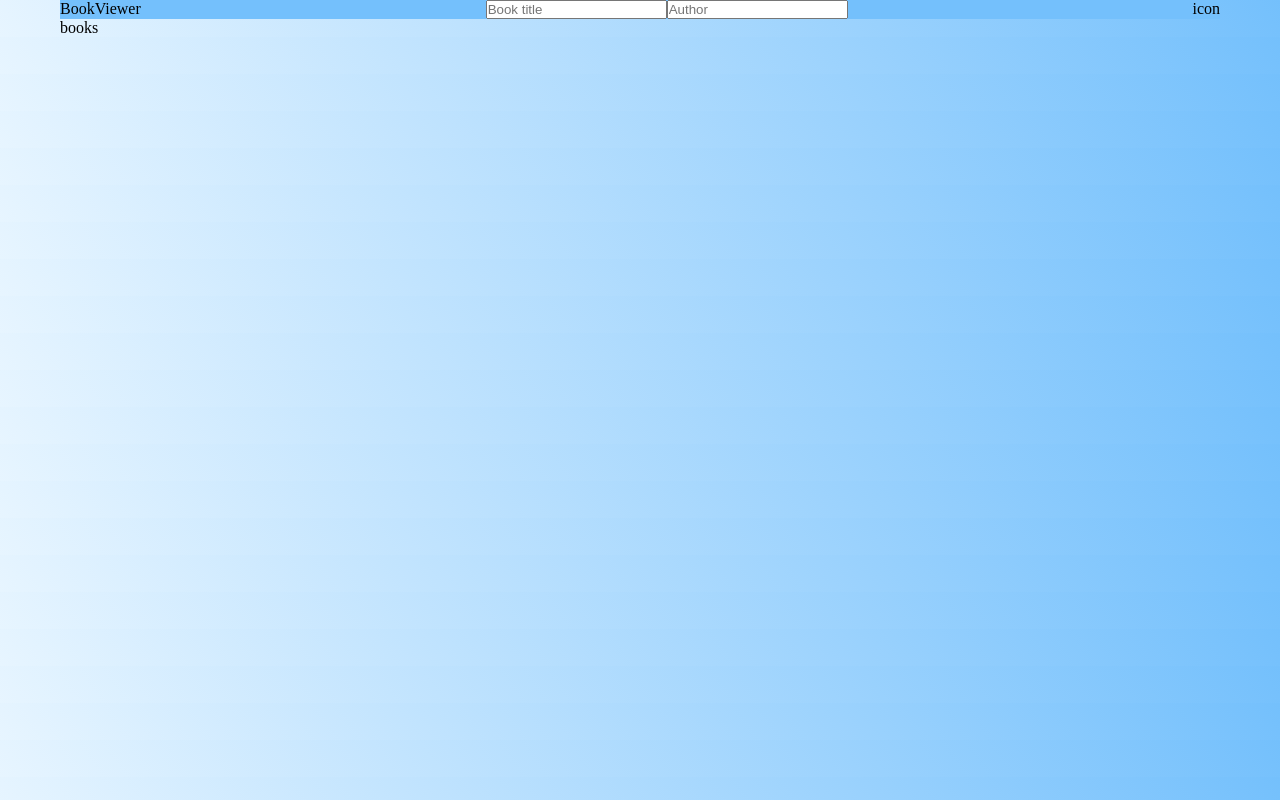
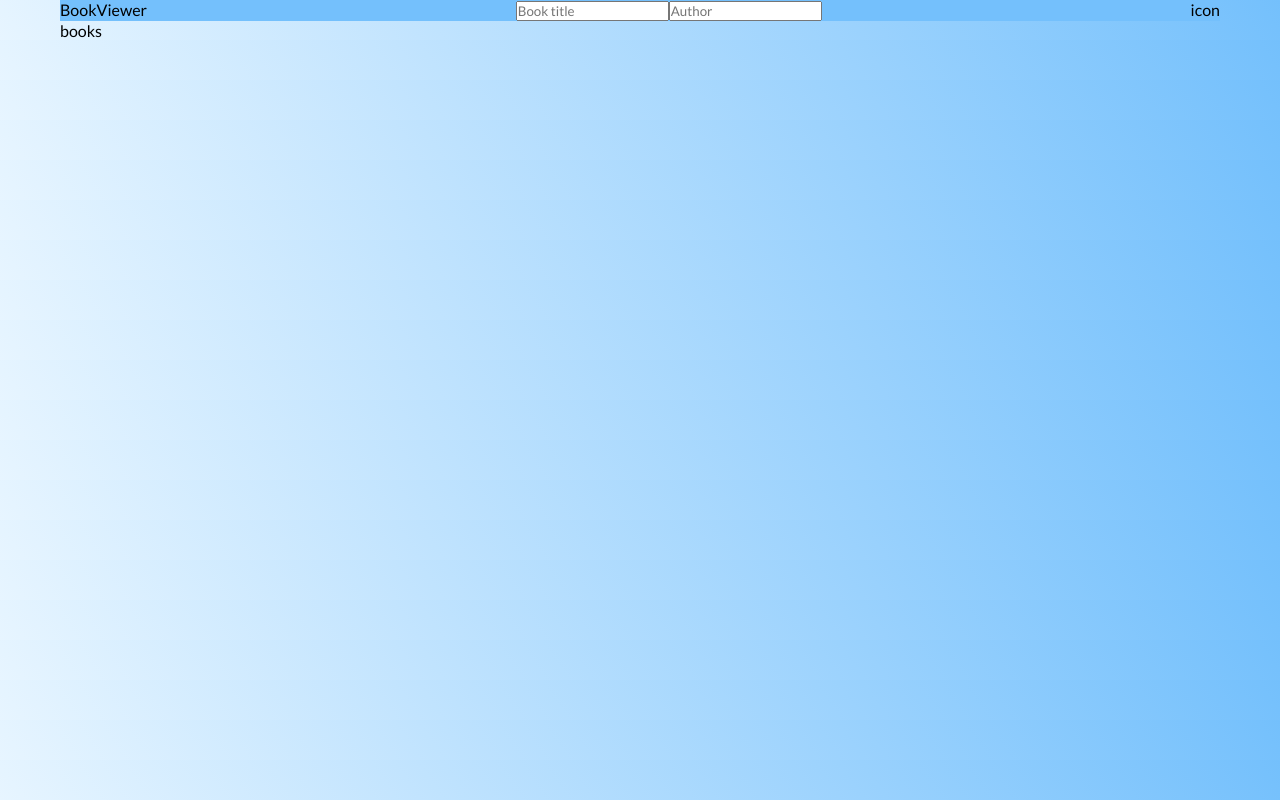
Before and after one commit to domenmerhar/book-viewer, a React (Vite) app: page /books in a window 1280 px wide. Built offline with nearby package versions, Linux system fonts and the light colour scheme; a web font is replaced by a local one.

Commit message:
Upddate GlobalStyles.ts

```diff
--- a/src/GlobalStyles.ts
+++ b/src/GlobalStyles.ts
@@ -8,8 +8,8 @@ const GlobalStyles = createGlobalStyle`
     padding: 0;
     margin: 0;
 
-    /* Creating animations for dark mode */
-    transition: background-color 0.3s, border 0.3s;
+    font-family: "Lato", sans-serif;
+
     }
 
     :root {
```
